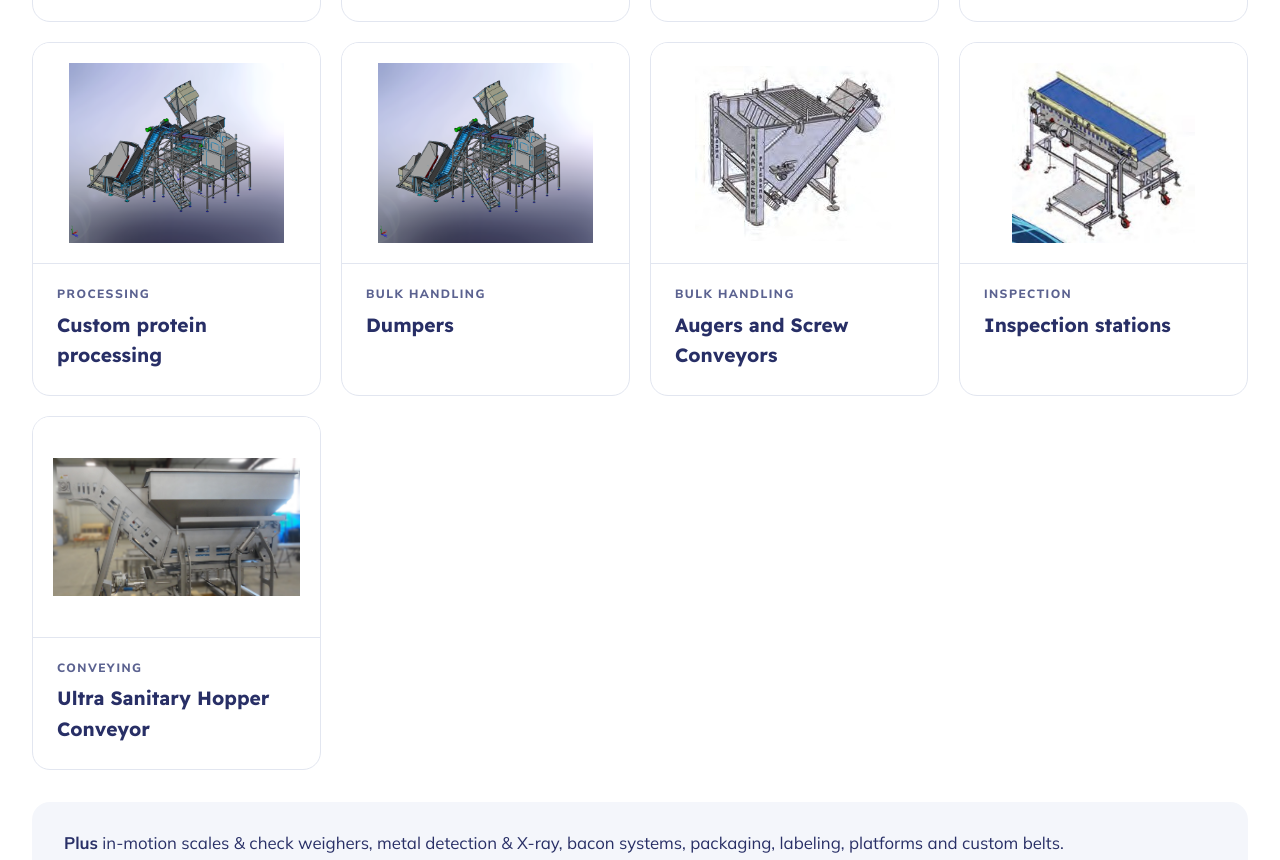
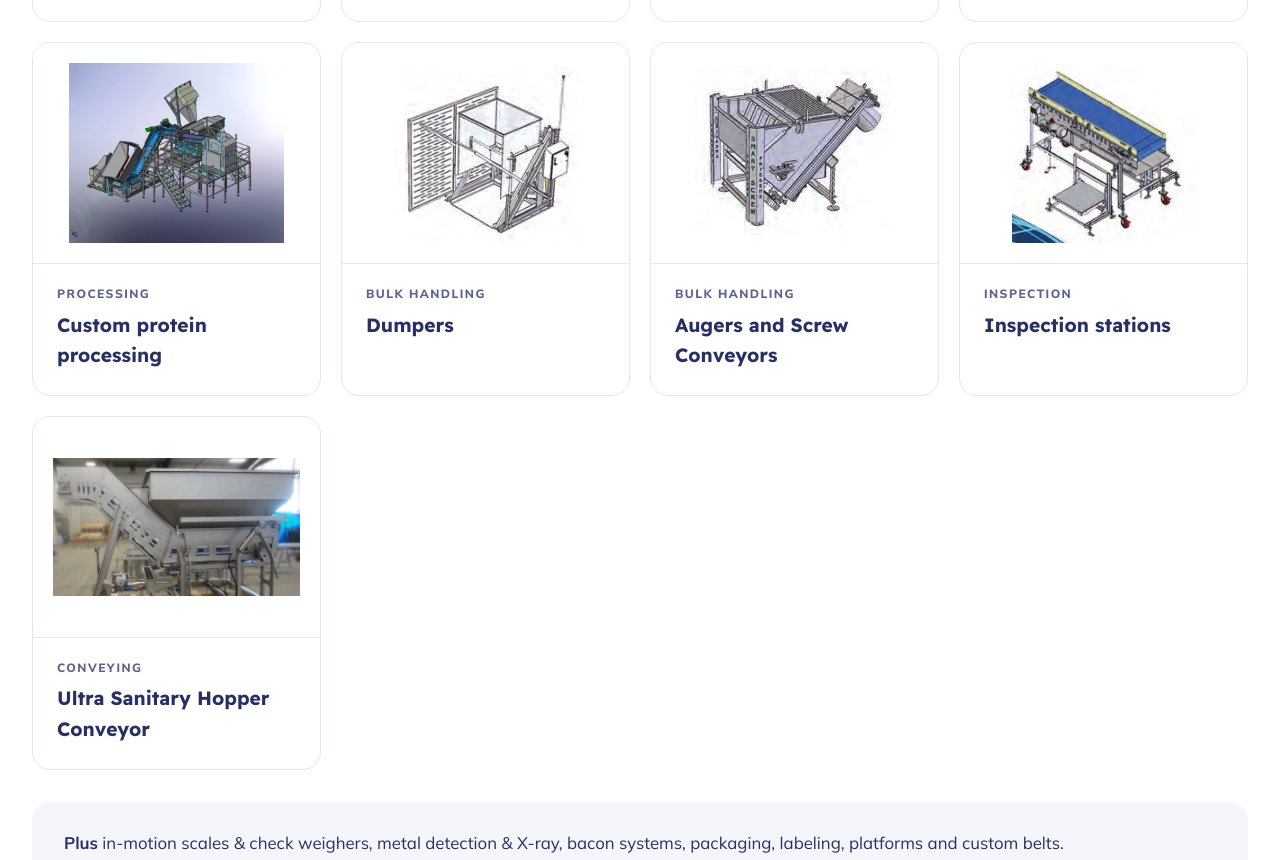
Before and after one commit to Spotlight-Media-Fargo/friesens-inc-website, a plain HTML site: page index.html in a window 1280 px wide. Shown: the part 3533-4393 px from the top of the page. Drawn offline with Linux system fonts and the light colour scheme.

Commit message:
Use new dumper card image

```diff
--- a/index.html
+++ b/index.html
@@ -137,7 +137,7 @@ a{color:#282F66}a:hover{color:#1a1f47}
 <article style="border: 1px solid #e2e6f0; border-radius: 18px; overflow: hidden; background: #ffffff"><div style="height: 220px; background: #ffffff; display: flex; align-items: center; justify-content: center; padding: 20px; box-sizing: border-box"><img src="./assets/685ecee85859548f164c4c062e20130c.jpg" alt="Friesen's vertical case conveyor with guarded tower and infeed and outfeed conveyors" style="max-width: 100%; max-height: 100%; object-fit: contain; display: block"></div><div style="padding: 20px 24px 24px; border-top: 1px solid #e2e6f0"><p style="margin: 0; font-size: 12px; font-weight: 800; letter-spacing: 0.12em; text-transform: uppercase; color: #5b6290">Conveying</p><h3 style="margin: 6px 0 0; font-family: 'Readex Pro', sans-serif; font-weight: 700; font-size: 1.2rem; color: #282F66">Vertical case conveyors</h3></div></article>
 <article style="border: 1px solid #e2e6f0; border-radius: 18px; overflow: hidden; background: #ffffff"><div style="height: 220px; background: #ffffff; display: flex; align-items: center; justify-content: center; padding: 20px; box-sizing: border-box"><img src="./assets/6e0afd8aef1d6e9126657211b9696d10.jpg" alt="Specialty and hygienic conveyance" style="max-width: 100%; max-height: 100%; object-fit: contain; display: block"></div><div style="padding: 20px 24px 24px; border-top: 1px solid #e2e6f0"><p style="margin: 0; font-size: 12px; font-weight: 800; letter-spacing: 0.12em; text-transform: uppercase; color: #5b6290">Conveying</p><h3 style="margin: 6px 0 0; font-family: 'Readex Pro', sans-serif; font-weight: 700; font-size: 1.2rem; color: #282F66">Specialty &amp; hygienic conveyance</h3></div></article>
 <article style="border: 1px solid #e2e6f0; border-radius: 18px; overflow: hidden; background: #ffffff"><div style="height: 220px; background: #ffffff; display: flex; align-items: center; justify-content: center; padding: 20px; box-sizing: border-box"><img src="./assets/custom-protein-processing.png" alt="Custom protein processing equipment" style="max-width: 100%; max-height: 100%; object-fit: contain; display: block"></div><div style="padding: 20px 24px 24px; border-top: 1px solid #e2e6f0"><p style="margin: 0; font-size: 12px; font-weight: 800; letter-spacing: 0.12em; text-transform: uppercase; color: #5b6290">Processing</p><h3 style="margin: 6px 0 0; font-family: 'Readex Pro', sans-serif; font-weight: 700; font-size: 1.2rem; color: #282F66">Custom protein processing</h3></div></article>
-<article style="border: 1px solid #e2e6f0; border-radius: 18px; overflow: hidden; background: #ffffff"><div style="height: 220px; background: #ffffff; display: flex; align-items: center; justify-content: center; padding: 20px; box-sizing: border-box"><img src="./assets/dumpers.png" alt="Dumper" style="max-width: 100%; max-height: 100%; object-fit: contain; display: block"></div><div style="padding: 20px 24px 24px; border-top: 1px solid #e2e6f0"><p style="margin: 0; font-size: 12px; font-weight: 800; letter-spacing: 0.12em; text-transform: uppercase; color: #5b6290">Bulk handling</p><h3 style="margin: 6px 0 0; font-family: 'Readex Pro', sans-serif; font-weight: 700; font-size: 1.2rem; color: #282F66">Dumpers</h3></div></article>
+<article style="border: 1px solid #e2e6f0; border-radius: 18px; overflow: hidden; background: #ffffff"><div style="height: 220px; background: #ffffff; display: flex; align-items: center; justify-content: center; padding: 20px; box-sizing: border-box"><img src="./assets/dumper.png" alt="Dumper" style="max-width: 100%; max-height: 100%; object-fit: contain; display: block"></div><div style="padding: 20px 24px 24px; border-top: 1px solid #e2e6f0"><p style="margin: 0; font-size: 12px; font-weight: 800; letter-spacing: 0.12em; text-transform: uppercase; color: #5b6290">Bulk handling</p><h3 style="margin: 6px 0 0; font-family: 'Readex Pro', sans-serif; font-weight: 700; font-size: 1.2rem; color: #282F66">Dumpers</h3></div></article>
 <article style="border: 1px solid #e2e6f0; border-radius: 18px; overflow: hidden; background: #ffffff"><div style="height: 220px; background: #ffffff; display: flex; align-items: center; justify-content: center; padding: 20px; box-sizing: border-box"><img src="./assets/534174ec45a9ef37d22b2ddf95ccb1c2.jpg" alt="Augers and Screw Conveyors" style="max-width: 100%; max-height: 100%; object-fit: contain; display: block"></div><div style="padding: 20px 24px 24px; border-top: 1px solid #e2e6f0"><p style="margin: 0; font-size: 12px; font-weight: 800; letter-spacing: 0.12em; text-transform: uppercase; color: #5b6290">Bulk handling</p><h3 style="margin: 6px 0 0; font-family: 'Readex Pro', sans-serif; font-weight: 700; font-size: 1.2rem; color: #282F66">Augers and Screw Conveyors</h3></div></article>
 <article style="border: 1px solid #e2e6f0; border-radius: 18px; overflow: hidden; background: #ffffff"><div style="height: 220px; background: #ffffff; display: flex; align-items: center; justify-content: center; padding: 20px; box-sizing: border-box"><img src="./assets/3187e63a925943d99ab60d3bec686664.jpg" alt="Inspection station" style="max-width: 100%; max-height: 100%; object-fit: contain; display: block"></div><div style="padding: 20px 24px 24px; border-top: 1px solid #e2e6f0"><p style="margin: 0; font-size: 12px; font-weight: 800; letter-spacing: 0.12em; text-transform: uppercase; color: #5b6290">Inspection</p><h3 style="margin: 6px 0 0; font-family: 'Readex Pro', sans-serif; font-weight: 700; font-size: 1.2rem; color: #282F66">Inspection stations</h3></div></article>
 <article style="border: 1px solid #e2e6f0; border-radius: 18px; overflow: hidden; background: #ffffff"><div style="height: 220px; background: #ffffff; display: flex; align-items: center; justify-content: center; padding: 20px; box-sizing: border-box"><img src="./assets/ultra-sanitary-hopper-conveyor.jpg" alt="Ultra Sanitary Hopper Conveyor" style="max-width: 100%; max-height: 100%; object-fit: contain; display: block"></div><div style="padding: 20px 24px 24px; border-top: 1px solid #e2e6f0"><p style="margin: 0; font-size: 12px; font-weight: 800; letter-spacing: 0.12em; text-transform: uppercase; color: #5b6290">Conveying</p><h3 style="margin: 6px 0 0; font-family: 'Readex Pro', sans-serif; font-weight: 700; font-size: 1.2rem; color: #282F66">Ultra Sanitary Hopper Conveyor</h3></div></article>
```
Also changed, not shown: assets/dumper.png (added).
